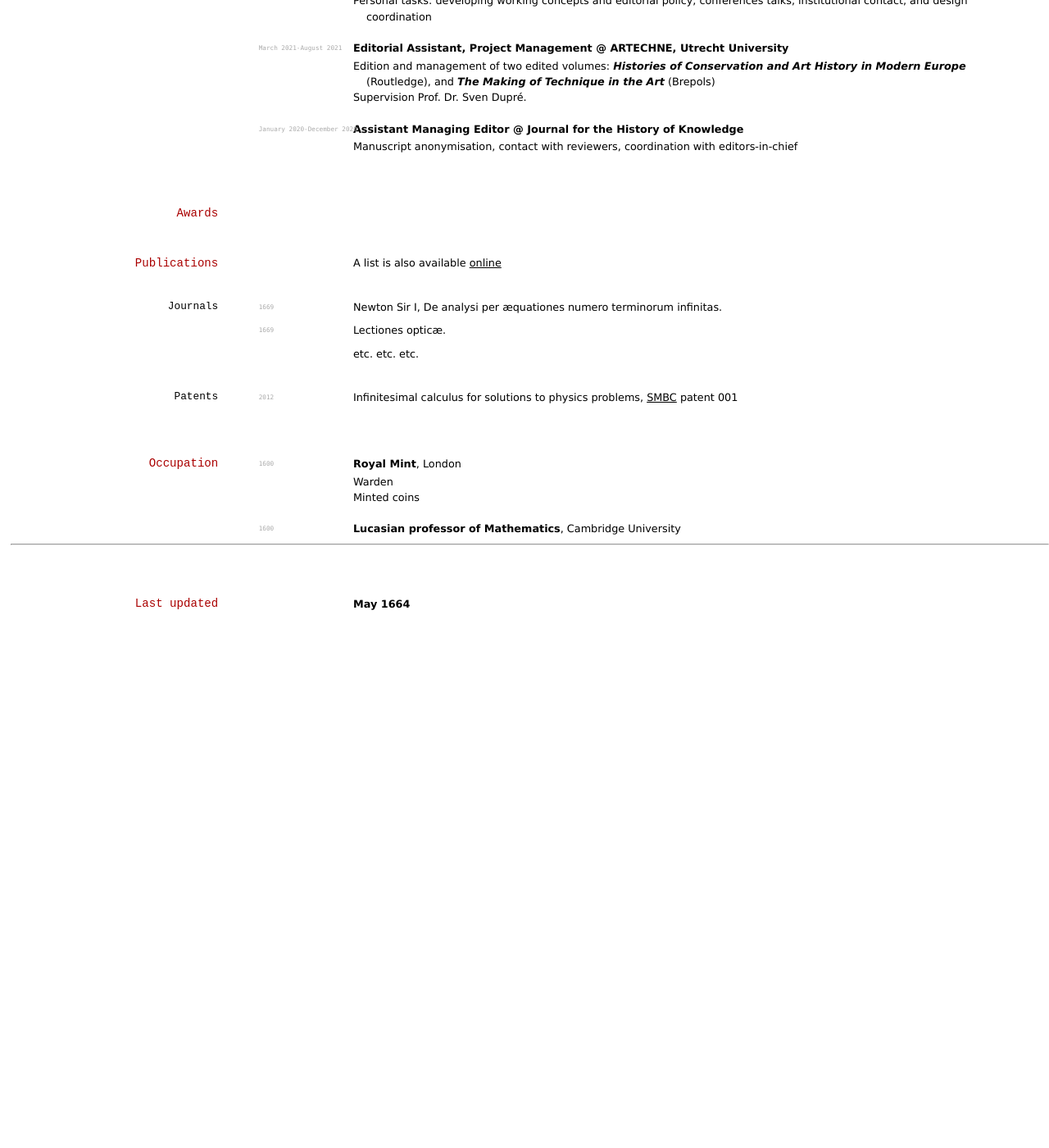
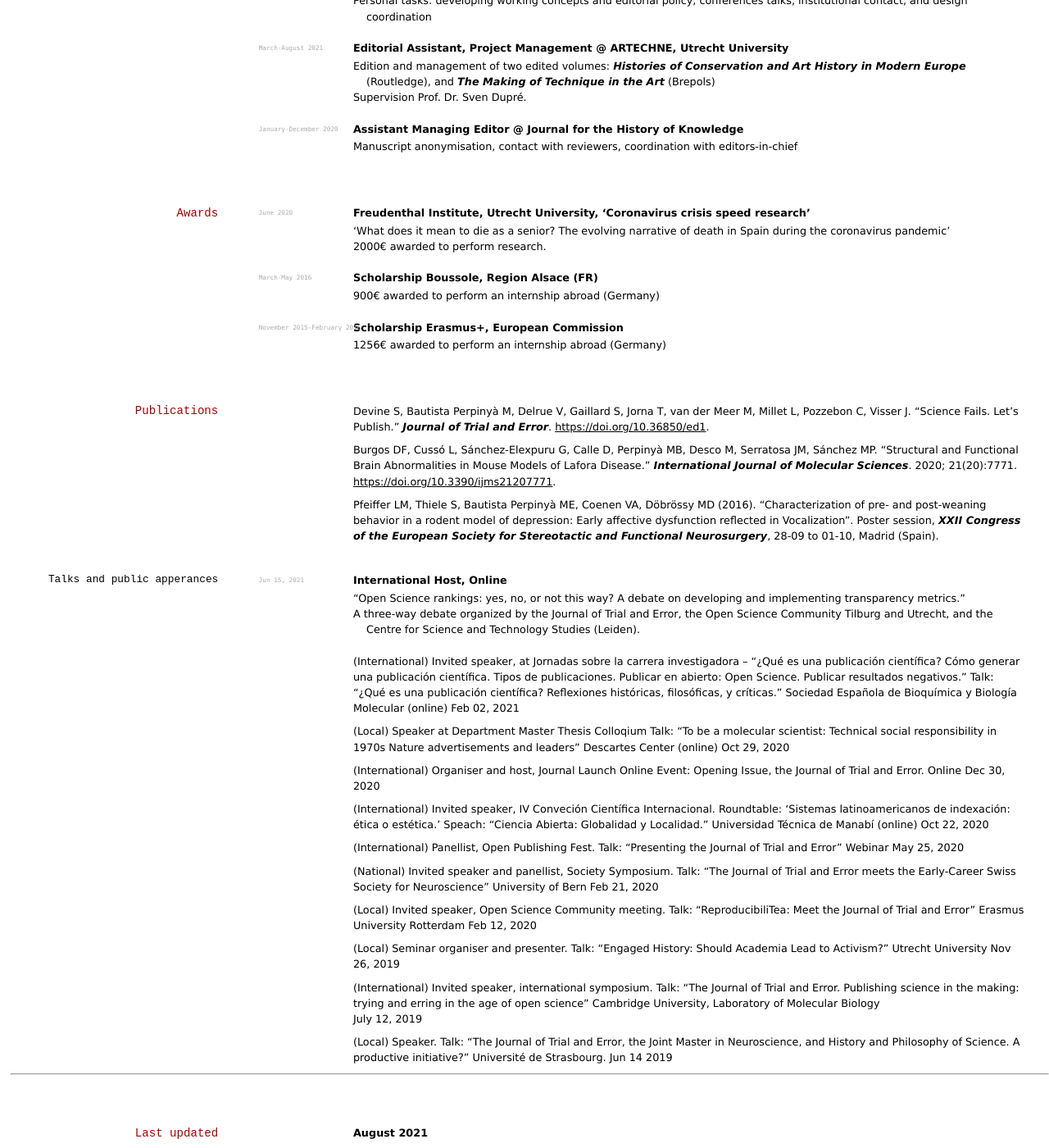
Before and after one commit to elipapa/markdown-cv, a Jekyll site: the page built from index.md, in a window 1280 px wide and 1400 px high, scrolled down 1118 px. Shown: the whole window at 82% size. Built offline with Jekyll 4.4.1, drawn with Linux system fonts in a browser that asks for light colours; before the commit the page ends 1873 px from its top, so only the background shows below that.

Commit message:
Update index.md

```diff
--- a/index.md
+++ b/index.md
@@ -62,50 +62,78 @@
 -  Interdisciplinary student initiative aimed at publishing and reflecting upon productive failure in scientific practice
 -  Personal tasks: developing working concepts and editorial policy, conferences talks, institutional contact, and design coordination
 
-`March 2021-August 2021`
+`March-August 2021`
 __Editorial Assistant, Project Management @ ARTECHNE, Utrecht University__
 -   Edition and management of two edited volumes: *Histories of Conservation and Art History in Modern Europe* (Routledge), and *The Making of Technique in the Art* (Brepols)
 -   Supervision Prof. Dr. Sven Dupré.
 
- `January 2020-December 2020`
+ `January-December 2020`
 __Assistant Managing Editor @  Journal for the History of Knowledge__
 - Manuscript anonymisation, contact with reviewers, coordination with editors-in-chief
 
 ## Awards
+`June 2020`
+__Freudenthal Institute, Utrecht University, 'Coronavirus crisis speed research'__
+- 'What does it mean to die as a senior? The evolving narrative of death in Spain during the coronavirus pandemic'
+- 2000€ awarded to perform research.
+
+`March-May 2016`
+__Scholarship Boussole, Region Alsace (FR)__
+- 900€ awarded to perform an internship abroad (Germany)
+
+`November 2015-February 2016`
+__Scholarship Erasmus+,	European Commission__
+- 1256€ awarded to perform an internship abroad (Germany)
+
 
 
 ## Publications
+Devine S, Bautista Perpinyà M, Delrue V, Gaillard S, Jorna T, van der Meer M, Millet L, Pozzebon C, Visser J. “Science Fails. Let’s Publish.” *Journal of Trial and Error*. <a href="https://doi.org/10.36850/ed1">https://doi.org/10.36850/ed1</a>.
 
-A list is also available [online](http://scholar.google.co.uk/citations?user=LTOTl0YAAAAJ)
+Burgos DF, Cussó L, Sánchez-Elexpuru G, Calle D, Perpinyà MB, Desco M, Serratosa JM, Sánchez MP. "Structural and Functional Brain Abnormalities in Mouse Models of Lafora Disease." *International Journal of Molecular Sciences*. 2020; 21(20):7771. <a href="https://doi.org/10.3390/ijms21207771">https://doi.org/10.3390/ijms21207771</a>.
 
-### Journals
+Pfeiffer LM, Thiele S, Bautista Perpinyà ME, Coenen VA, Döbrössy MD (2016). “Characterization of pre- and post-weaning behavior in a rodent model of depression: Early affective dysfunction reflected in Vocalization”. Poster session, *XXII Congress of the European Society for Stereotactic and Functional Neurosurgery*, 28-09 to 01-10, Madrid (Spain).
 
-`1669`
-Newton Sir I, De analysi per æquationes numero terminorum infinitas.
+### Talks and public apperances
+`Jun 15, 2021`
+__International Host, Online__
+- “Open Science rankings: yes, no, or not this way? A debate on developing and implementing transparency metrics.”
+- A three-way debate organized by the Journal of Trial and Error, the Open Science Community Tilburg and Utrecht, and the Centre for Science and Technology Studies (Leiden).
 
-`1669`
-Lectiones opticæ.
+(International) Invited speaker, at Jornadas sobre la carrera investigadora – “¿Qué es una publicación científica? Cómo generar una publicación científica. Tipos de publicaciones. Publicar en abierto: Open Science.  Publicar resultados negativos.” Talk: “¿Qué es una publicación científica? Reflexiones históricas, filosóficas, y críticas.” 	Sociedad Española de Bioquímica y Biología Molecular (online)
+Feb 02, 2021
 
-etc. etc. etc.
+(Local) Speaker at Department Master Thesis Colloqium Talk: “To be a molecular scientist: Technical social responsibility in 1970s Nature advertisements and leaders” 	Descartes Center (online)
+Oct 29, 2020
 
-### Patents
+(International) Organiser and host, Journal Launch Online Event: Opening Issue, the Journal of Trial and Error. 	Online
+Dec 30, 2020
 
-`2012`
-Infinitesimal calculus for solutions to physics problems, [SMBC](http://www.techdirt.com/articles/20121011/09312820678/if-patents-had-been-around-time-newton.shtml) patent 001
+(International) Invited speaker, IV Conveción Científica Internacional. Roundtable: ‘Sistemas latinoamericanos de indexación: ética o estética.’ Speach: “Ciencia Abierta: Globalidad y Localidad.”	Universidad Técnica de Manabí (online)
+Oct 22, 2020
+
+(International) Panellist, Open Publishing Fest. Talk: “Presenting the Journal of Trial and Error”	Webinar
+May 25, 2020
+
+(National) Invited speaker and panellist, Society Symposium. Talk: “The Journal of Trial and Error meets the Early-Career Swiss Society for Neuroscience”	University of Bern
+Feb 21, 2020
+
+(Local) Invited speaker, Open Science Community meeting. Talk:  “ReproducibiliTea: Meet the Journal of Trial and Error”	Erasmus University Rotterdam
+Feb 12, 2020
+
+(Local) Seminar organiser and presenter. Talk: “Engaged History: Should Academia Lead to Activism?”	Utrecht University
+Nov 26, 2019
+
+(International) Invited speaker, international symposium. Talk: “The Journal of Trial and Error. Publishing science in the making: trying and erring in the age of open science”	Cambridge University, Laboratory of Molecular Biology
+July 12, 2019
+
+(Local) Speaker. Talk: “The Journal of Trial and Error, the Joint Master in Neuroscience, and History and Philosophy of Science. A productive initiative?”
+	Université de Strasbourg.
+Jun 14 2019
 
 
-## Occupation
-
-`1600`
-__Royal Mint__, London
-
-- Warden
-- Minted coins
-
-`1600`
-__Lucasian professor of Mathematics__, Cambridge University
 
 
 ---
 ## Last updated
-__May 1664__
+__August 2021__
```
